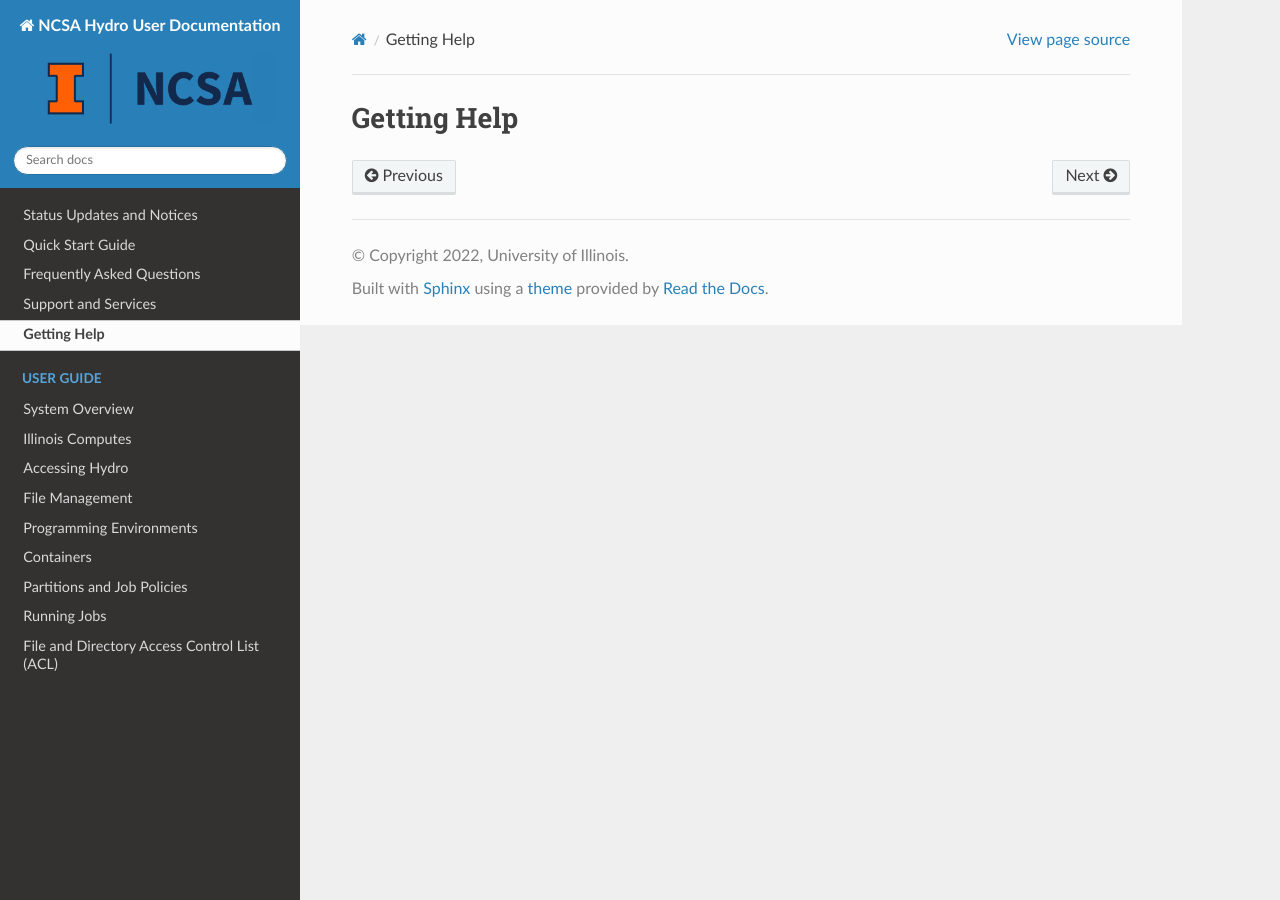
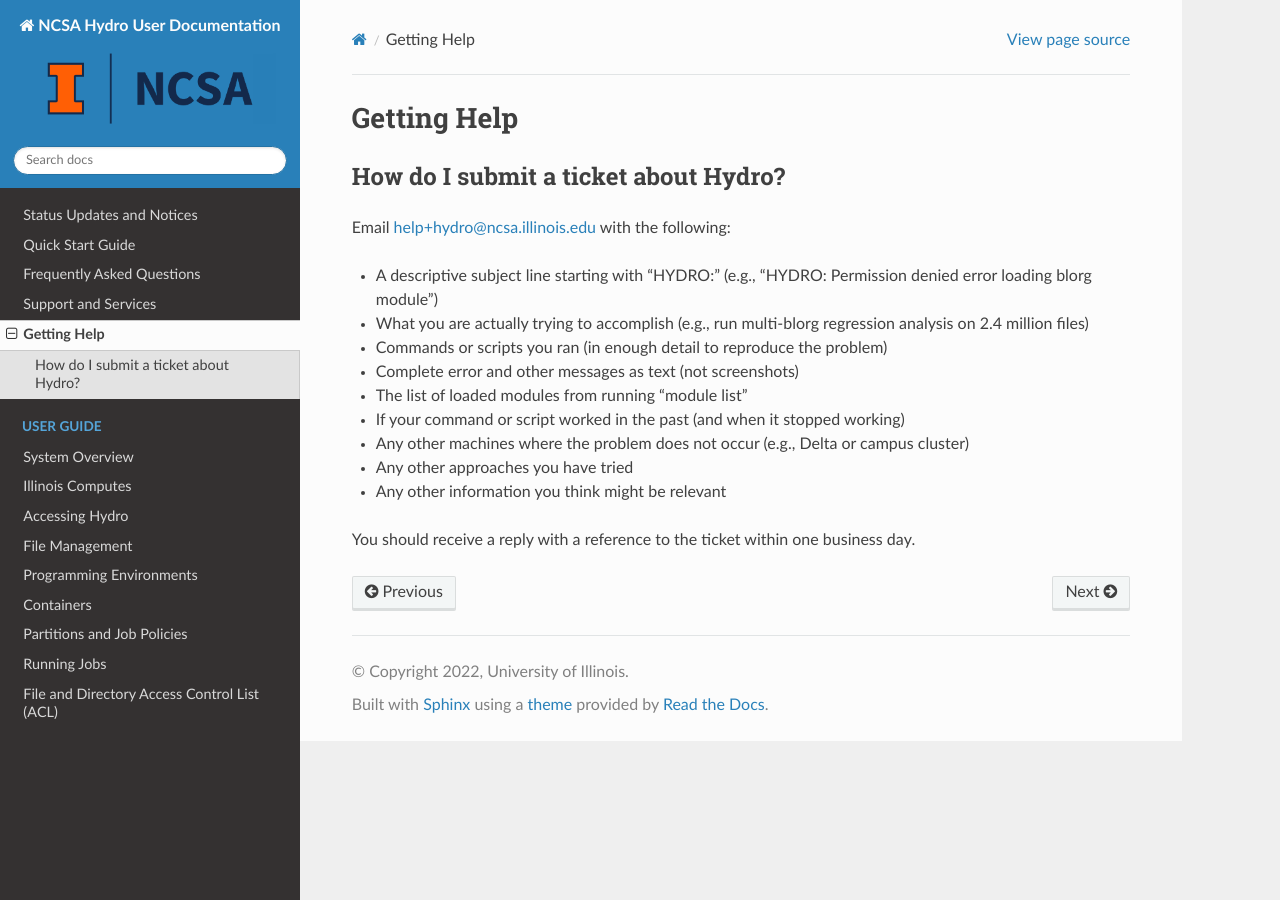
Before and after one commit to ncsa/hydro_documentation, a Sphinx documentation site: the page built from docs/source/help.rst, in a window 1280 px wide. Built offline with Sphinx 7.4.7 and the Read the Docs theme 2.0.0, drawn with Linux system fonts in a browser that asks for light colours.

Commit message:
Update help.rst initial content fill

```diff
--- a/docs/source/help.rst
+++ b/docs/source/help.rst
@@ -2,3 +2,21 @@
 
 Getting Help
 =============
+
+..  _submit-ticket:
+
+How do I submit a ticket about Hydro?
+~~~~~~~~~~~~~~~~~~~~~~~~~~~~~~~~~~~~~~~
+Email help+hydro@ncsa.illinois.edu with the following:
+
+- A descriptive subject line starting with "HYDRO:" (e.g., "HYDRO: Permission denied error loading blorg module")
+- What you are actually trying to accomplish (e.g., run multi-blorg regression analysis on 2.4 million files)
+- Commands or scripts you ran (in enough detail to reproduce the problem)
+- Complete error and other messages as text (not screenshots)
+- The list of loaded modules from running "module list"
+- If your command or script worked in the past (and when it stopped working)
+- Any other machines where the problem does not occur (e.g., Delta or campus cluster)
+- Any other approaches you have tried
+- Any other information you think might be relevant
+
+You should receive a reply with a reference to the ticket within one business day.
```
